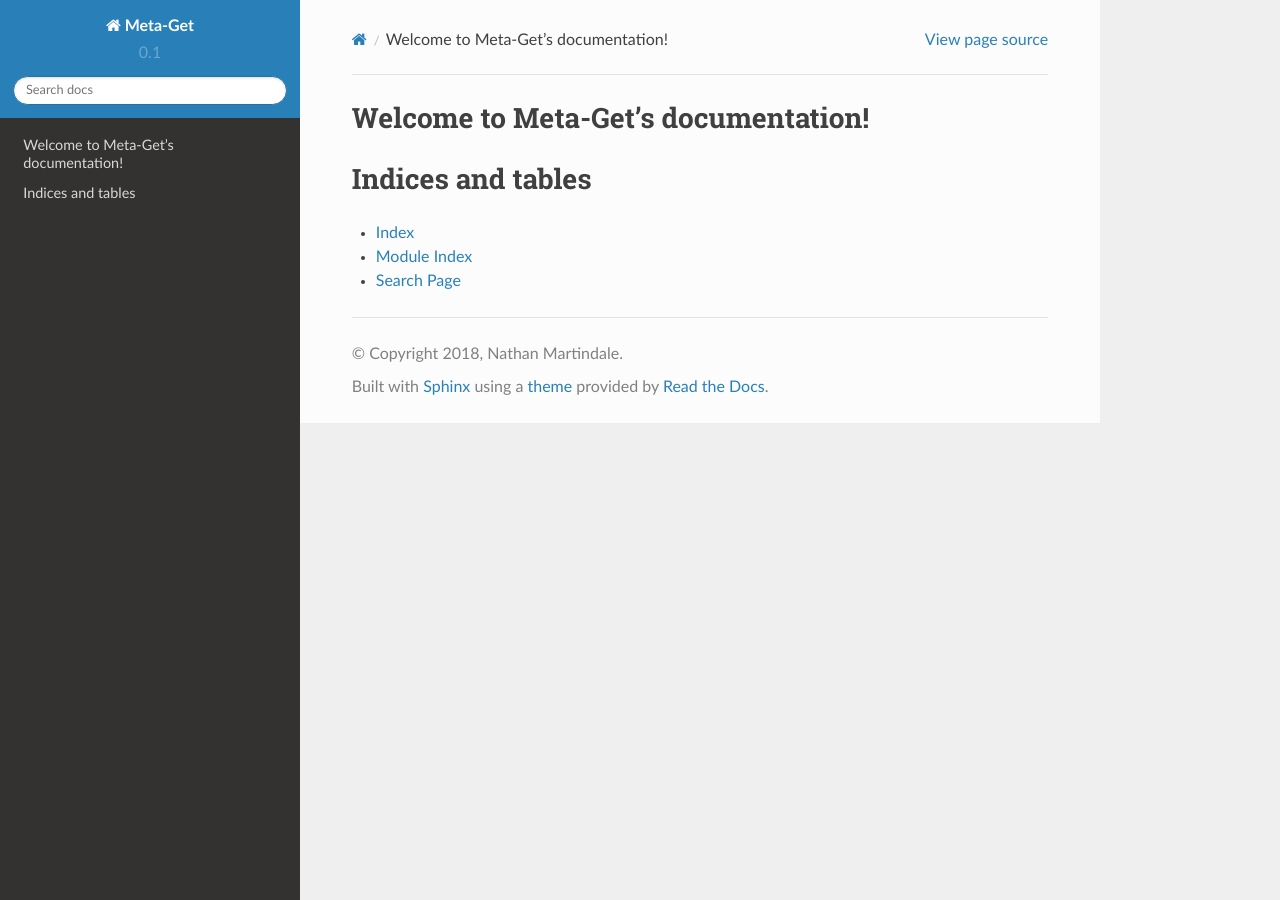
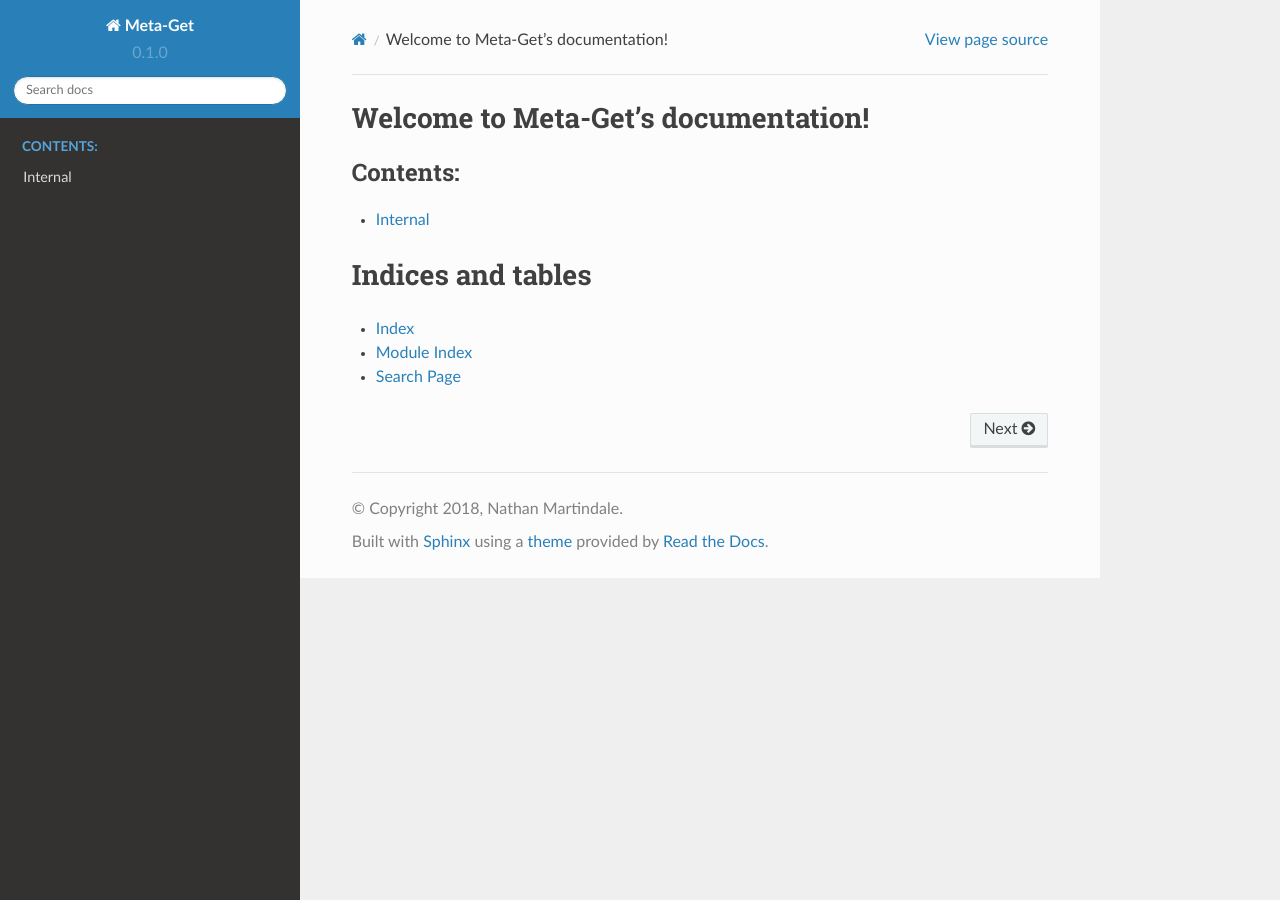
Before and after one commit to WarmCyan/meta-get, a Sphinx documentation site: the page built from docs/source/index.rst, in a window 1280 px wide. Built offline with Sphinx 7.4.7 and the Read the Docs theme 2.0.0, drawn with Linux system fonts in a browser that asks for light colours.

Commit message:
Add basic documentation system

```diff
--- a/docs/source/conf.py
+++ b/docs/source/conf.py
@@ -12,9 +12,9 @@
 # add these directories to sys.path here. If the directory is relative to the
 # documentation root, use os.path.abspath to make it absolute, like shown here.
 #
-# import os
-# import sys
-# sys.path.insert(0, os.path.abspath('.'))
+import os
+import sys
+sys.path.insert(0, os.path.abspath('../../'))
 
 
 # -- Project information -----------------------------------------------------
@@ -24,7 +24,7 @@
 author = 'Nathan Martindale'
 
 # The short X.Y version
-version = '0.1'
+version = '0.1.0'
 # The full version, including alpha/beta/rc tags
 release = '0.1.0'
 
--- a/docs/source/index.rst
+++ b/docs/source/index.rst
@@ -9,7 +9,9 @@
 .. toctree::
    :maxdepth: 2
    :caption: Contents:
+   :titlesonly:
 
+    Internal <./internal.rst>
 
 
 Indices and tables
```
Also changed, not shown: docs/source/internal.rst (added, +11 -0 lines), 2 other files.
